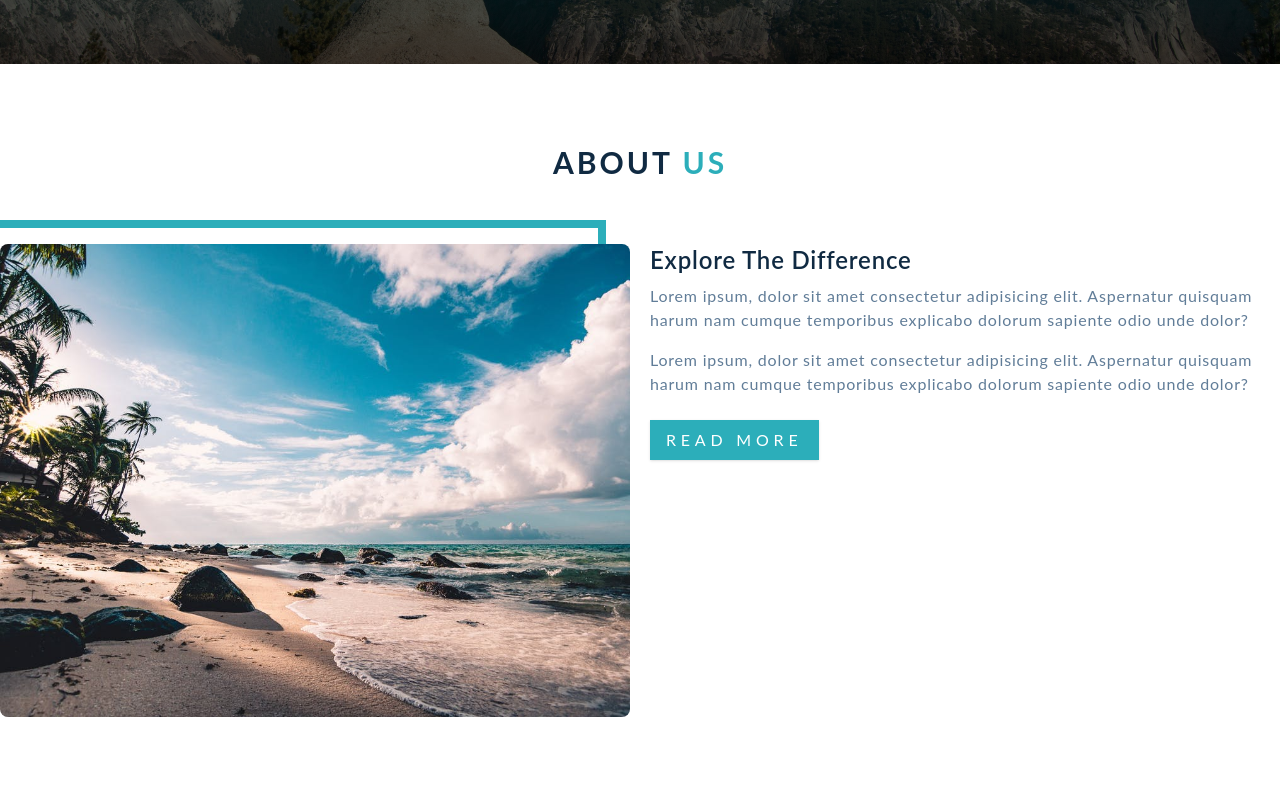
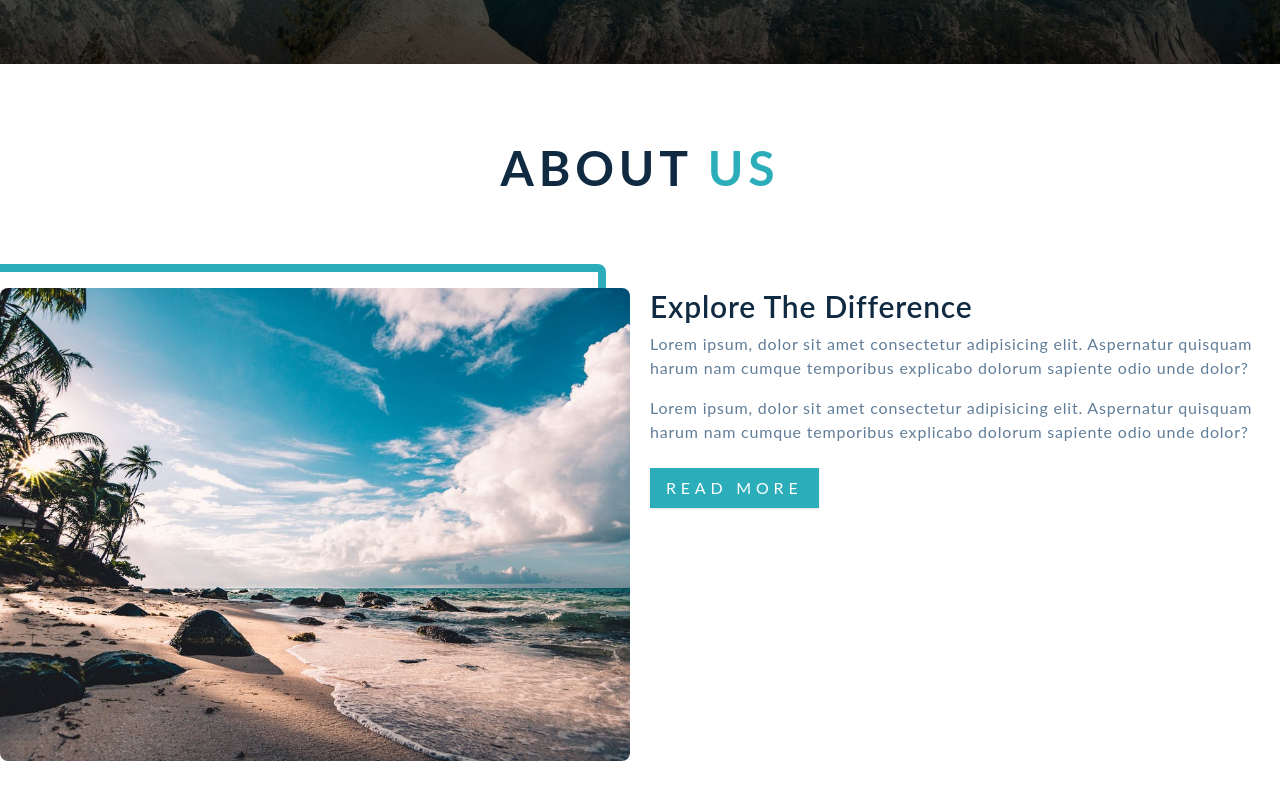
Before and after one commit to pateldeep1217/Backroad, a React (Vite) app: page / in a window 1280 px wide. Shown: the part 736-1536 px from the top of the page. Built offline with nearby package versions, Linux system fonts and the light colour scheme.

Commit message:
made section heading responsive. Adjust container width and make section heading responsive

```diff
--- a/src/components/AboutUs.tsx
+++ b/src/components/AboutUs.tsx
@@ -4,22 +4,24 @@ import SectionHeading from "./SectionHeading";
 
 function AboutUs() {
   return (
-    <section className="container mx-auto px-8 pb-32 md:px-0">
+    <section className="container mx-auto px-8 pb-32 md:px-0 ">
       <SectionHeading title="about" subtitle="us" />
-      <div className="relative md:grid md:grid-cols-2 md:gap-5">
+      <div className="relative min-w-0 flex-grow md:grid md:grid-cols-2 md:gap-5">
         {/* Container for the image */}
-        <div className="relative w-auto">
+        <div className="image-container relative w-auto">
           {/* Apply the border to the container */}
-          <div className="lg:before:absolute lg:before:left-[-1.5rem] lg:before:top-[-1.5rem] lg:before:h-full lg:before:w-full lg:before:border-[.5rem] lg:before:border-primary-5">
+          <div className="before:rounded-lg before:md:max-w-[630px] lg:before:absolute lg:before:left-[-1.5rem] lg:before:top-[-1.5rem] lg:before:h-full lg:before:w-full lg:before:border-[.5rem] lg:before:border-primary-5">
             <img
               src={aboutImg}
-              className="relative z-50 h-full w-full rounded-lg border-primary-5 object-fill"
+              className="relative z-50 h-full w-full rounded-lg border-primary-5 object-fill md:max-w-[630px]"
               alt="About Us"
             />
           </div>
         </div>
         <div className="flex flex-col gap-2 pt-7 md:pt-0">
-          <h3 className="text-2xl font-semibold">Explore The Difference</h3>
+          <h3 className="text-2xl font-semibold lg:text-3xl">
+            Explore The Difference
+          </h3>
           <p>
             Lorem ipsum, dolor sit amet consectetur adipisicing elit. Aspernatur
             quisquam harum nam cumque temporibus explicabo dolorum sapiente odio
--- a/src/components/Header.tsx
+++ b/src/components/Header.tsx
@@ -16,7 +16,7 @@ function Header() {
     setShowLinks((prevState) => !prevState);
   }
   return (
-    <header className=" fixed left-0 right-0 top-0  bg-white">
+    <header className=" fixed left-0 right-0 top-0  z-50 bg-white">
       <div className="container mx-auto md:flex md:items-center md:justify-between">
         <div className="flex h-16 items-center justify-between  px-8 md:p-0">
           <Logo />
--- a/src/components/SectionHeading.tsx
+++ b/src/components/SectionHeading.tsx
@@ -7,7 +7,7 @@ interface SectionHeadingProps {
 
 function SectionHeading({ title, subtitle }: SectionHeadingProps) {
   return (
-    <h2 className="mb-16 mt-[5rem] text-center text-3xl font-bold uppercase">
+    <h2 className="mb-16 mt-[5rem] text-center text-4xl font-bold uppercase lg:mb-24 lg:text-5xl">
       {title} <span className="text-primary-5">{subtitle}</span>
     </h2>
   );
--- a/tailwind.config.js
+++ b/tailwind.config.js
@@ -4,6 +4,14 @@ export default {
   theme: {
     fontFamily: {
       lato: ["Lato", "sans-serif"],
+    },
+    container: {
+      screens: {
+        sm: "640px",
+        md: "768px",
+        lg: "1024px",
+        xl: "1280px",
+      },
     },
     extend: {
       backgroundImage: {
```
